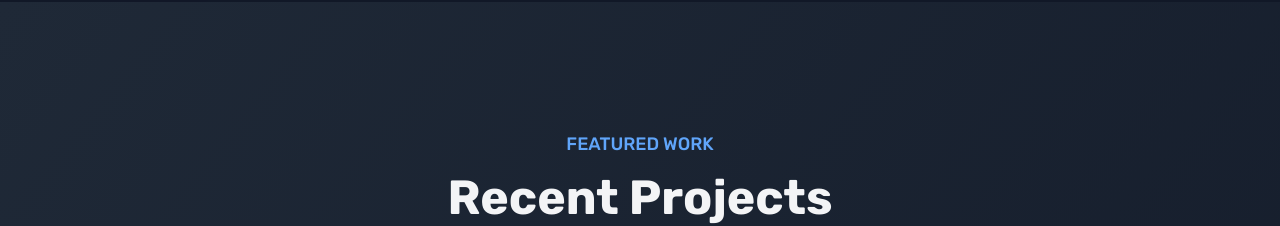
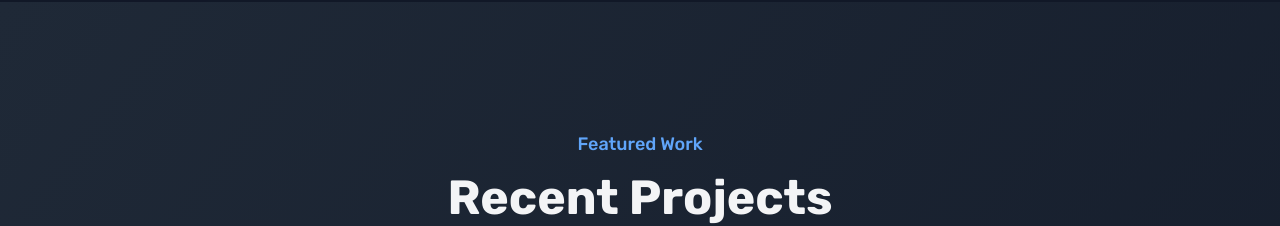
Before and after one commit to y4th4rthh/yatharth-portfolio, a React (Create React App) app: page / in a window 1280 px wide. Shown: the part 3720-3946 px from the top of the page. Built offline with nearby package versions, Linux system fonts and the light colour scheme.

Commit message:
Update Project.jsx

```diff
--- a/src/Project.jsx
+++ b/src/Project.jsx
@@ -81,12 +81,12 @@
             <section id="projects" className="py-20 lg:py-32 px-4 lg:px-16 dark:bg-gradient-to-br dark:from-gray-50 dark:to-gray-100 bg-gradient-to-br from-gray-800 to-gray-900 font-rubik">
                 <div className="container mx-auto">
                     <div className="text-center mb-16">
-                        <p className="text-lg font-medium dark:text-gray-100 text-blue-400 mb-2">FEATURED WORK</p>
+                        <p className="text-lg font-medium dark:text-gray-100 text-blue-400 mb-2">Featured Work</p>
                         <h1 className="text-4xl md:text-5xl font-bold my-4 dark:text-gray-900 text-gray-100">Recent Projects</h1>
                         <div className="w-24 h-1 bg-gray-100 mx-auto mt-4 rounded-full"></div>
                     </div>
 
-                    <div className="w-full max-w-5xl grid grid-cols-1 md:grid-cols-2 gap-10 mb-16">
+                    <div className="w-full max-w-3xl grid grid-cols-1 md:grid-cols-2 justify-center items-center gap-10 mb-16">
                         {/* Project 1 */}
                         <div className="group overflow-hidden rounded-xl shadow-lg transform transition duration-300 hover:-translate-y-2 hover:shadow-xl dark:bg-white bg-gray-900 dark:bg-opacity-90 bg-opacity-90 backdrop-blur-sm">
                             <div className="relative overflow-hidden">
```
